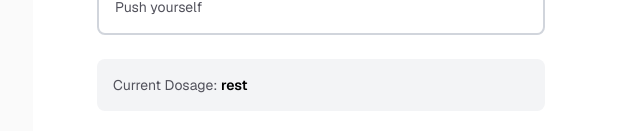
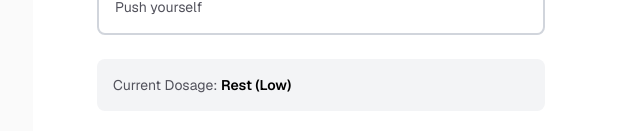
Before and after one commit to s-brob/go-lucky, a Next.js app: page / in a window 1280 px wide. Shown: the part 465-596 px from the top of the page, without its empty margins (223-863 px from the left). Built offline with nearby package versions, Linux system fonts and the light colour scheme.

Commit message:
Improve dosage label display with human-readable text
Co-authored-by: s-brob <246553526+s-brob@users.noreply.github.com>

```diff
--- a/app/components/Dashboard.tsx
+++ b/app/components/Dashboard.tsx
@@ -6,6 +6,15 @@ type DosageType = 'rest' | 'grow' | 'challenge';
 
 export default function Dashboard() {
   const [dosage, setDosage] = useState<DosageType>('rest');
+
+  const getDosageLabel = (dosageValue: DosageType): string => {
+    const labels: Record<DosageType, string> = {
+      rest: 'Rest (Low)',
+      grow: 'Grow (Medium)',
+      challenge: 'Challenge (High)'
+    };
+    return labels[dosageValue];
+  };
 
   return (
     <div className="flex min-h-screen items-center justify-center bg-zinc-50 font-sans dark:bg-black">
@@ -66,7 +75,7 @@ export default function Dashboard() {
 
             <div className="mt-6 p-4 bg-gray-100 dark:bg-gray-900 rounded-lg">
               <p className="text-sm text-zinc-600 dark:text-zinc-400">
-                Current Dosage: <span className="font-semibold text-black dark:text-zinc-50">{dosage}</span>
+                Current Dosage: <span className="font-semibold text-black dark:text-zinc-50">{getDosageLabel(dosage)}</span>
               </p>
             </div>
           </div>
```
